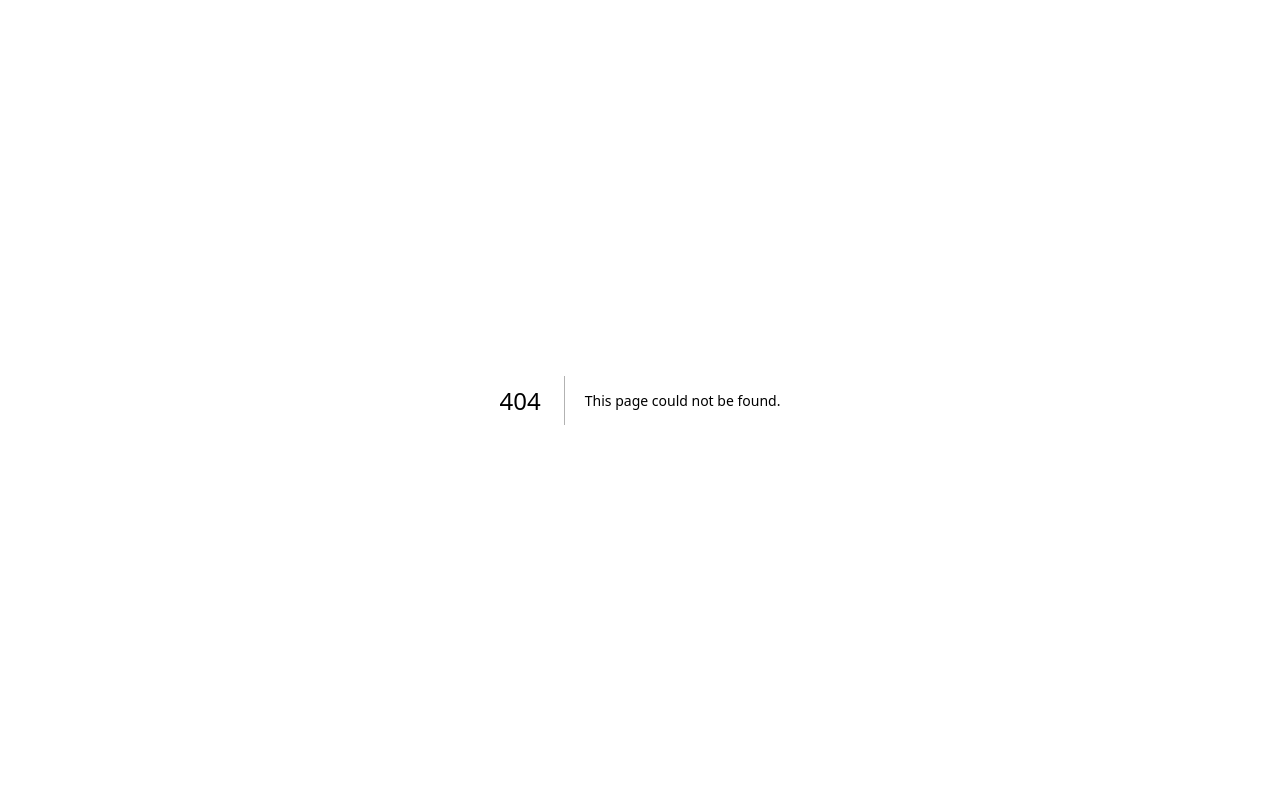
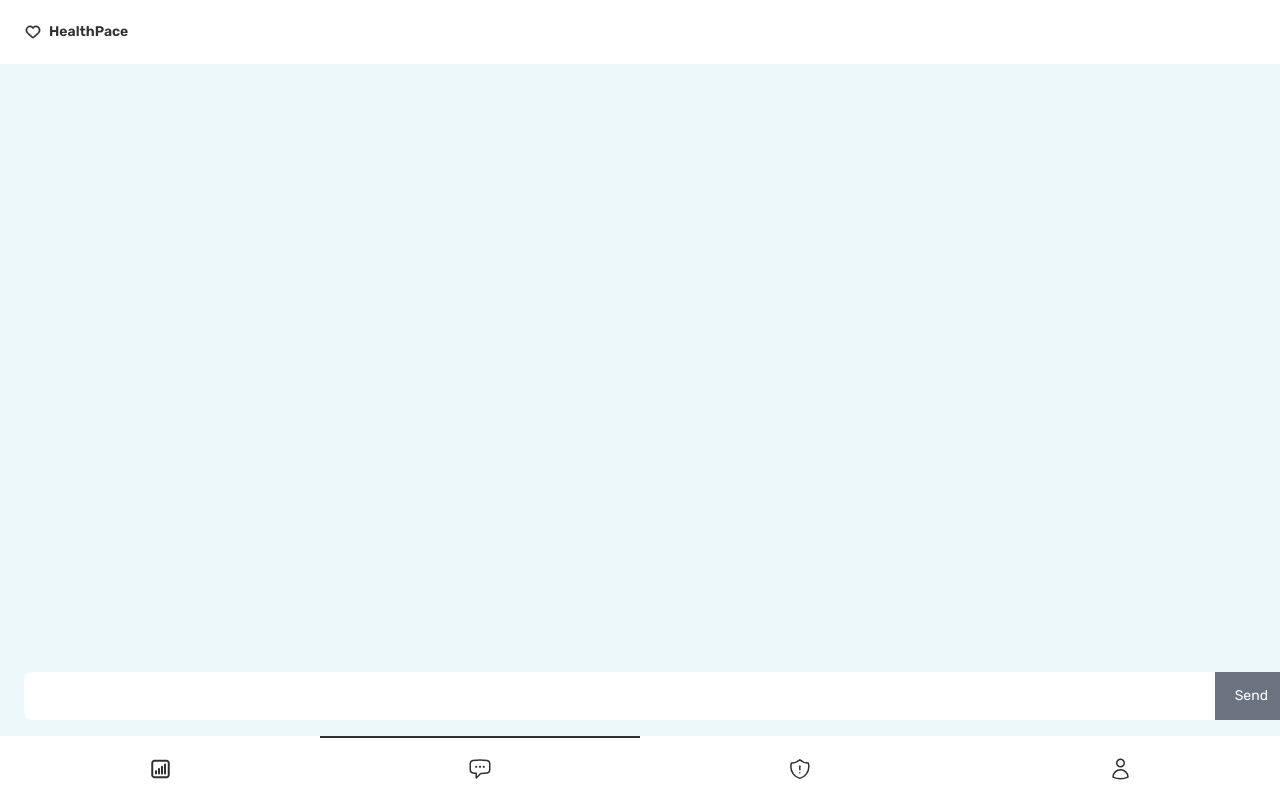
Before and after one commit to HacksDev/junction-2023, a Next.js app: page /messages in a window 1280 px wide. Before the commit this address had no page. Built offline with nearby package versions, Linux system fonts and the light colour scheme.

Commit message:
[dev-vb] messages

```diff
--- /dev/null
+++ b/src/components/Messages/ChatBox.tsx
@@ -0,0 +1,17 @@
+import { MessageData } from "@/pages/messages";
+import Message from "./Message";
+import { useEffect, useRef, useState } from "react";
+
+const ChatBox = (props: { messages: MessageData[] }) => {
+  console.log(props);
+
+  return (
+    <div className="containerWrap mb-30">
+      {props.messages.map((message: MessageData, ind: number) => (
+        <Message key={ind} message={message} />
+      ))}
+    </div>
+  );
+};
+
+export default ChatBox;
--- /dev/null
+++ b/src/components/Messages/Message.tsx
@@ -0,0 +1,25 @@
+import { MessageData } from "@/pages/messages";
+
+const Message = (props: { message: MessageData }) => {
+  const message = props.message;
+  console.log(message);
+  return (
+    <div>
+      <div className={`chat ${message.userMessage === true ? "chat-end" : "chat-start"}`}>
+        <div className="chat-image avatar">
+          <div className="w-10 rounded-full">
+            <img src={message.userMessage === true ? "images/portrait.jpg" : "images/red_raccoon_box1.jpg"} />
+          </div>
+        </div>
+        <div className="chat-header">Vasya</div>
+        <div
+          className={`chat-bubble ${message.userMessage === true ? "chat-bubble-secondary" : "chat-bubble-primary"}`}
+        >
+          {message.text}
+        </div>
+      </div>
+    </div>
+  );
+};
+
+export default Message;
--- /dev/null
+++ b/src/components/Messages/SendMessage.tsx
@@ -0,0 +1,35 @@
+import { useState } from "react";
+
+// todo: use callback wrap
+const SendMessage = (props: { onNewMessage: (message: String, userMessage: Boolean) => void }) => {
+  const [value, setValue] = useState("");
+
+  const handleSendMessage = async (e) => {
+    e.preventDefault();
+    console.log(value);
+    props.onNewMessage(value, true);
+    props.onNewMessage("answer", false);
+    if (value.trim() === "") {
+      return;
+    }
+    setValue("");
+  };
+
+  return (
+    <div className="fixed bottom-0 w-full my-20 pr-50">
+      <form onSubmit={handleSendMessage} className="px-2 containerWrap flex">
+        <input
+          value={value}
+          onChange={(e) => setValue(e.target.value)}
+          className="input w-full focus:outline-none rounded-r-none"
+          type="text"
+        />
+        <button type="submit" className="w-auto bg-gray-500 text-white rounded-r-lg px-5 text-sm">
+          Send
+        </button>
+      </form>
+    </div>
+  );
+};
+
+export default SendMessage;
--- /dev/null
+++ b/src/pages/messages/index.tsx
@@ -0,0 +1,27 @@
+import { Layout } from "@/components/Layout";
+import ChatBox from "@/components/Messages/ChatBox";
+import SendMessage from "@/components/Messages/SendMessage";
+
+import Link from "next/link";
+import { useState } from "react";
+
+export type MessageData = {
+  text: String;
+  userMessage: Boolean;
+};
+
+export default function Messages() {
+  const [messages, setMessages] = useState<MessageData[]>([]);
+  return (
+    <Layout containerClassName="px-4 py-0">
+      <div>
+        <ChatBox messages={messages} />
+        <SendMessage
+          onNewMessage={(message, userMessage) => {
+            setMessages((prev) => [...prev, { userMessage: userMessage, text: message }]);
+          }}
+        />
+      </div>
+    </Layout>
+  );
+}
```
Also changed, not shown: public/images/red_raccoon_box1.jpg (added), public/images/red_raccoon_box2.jpg (added).
